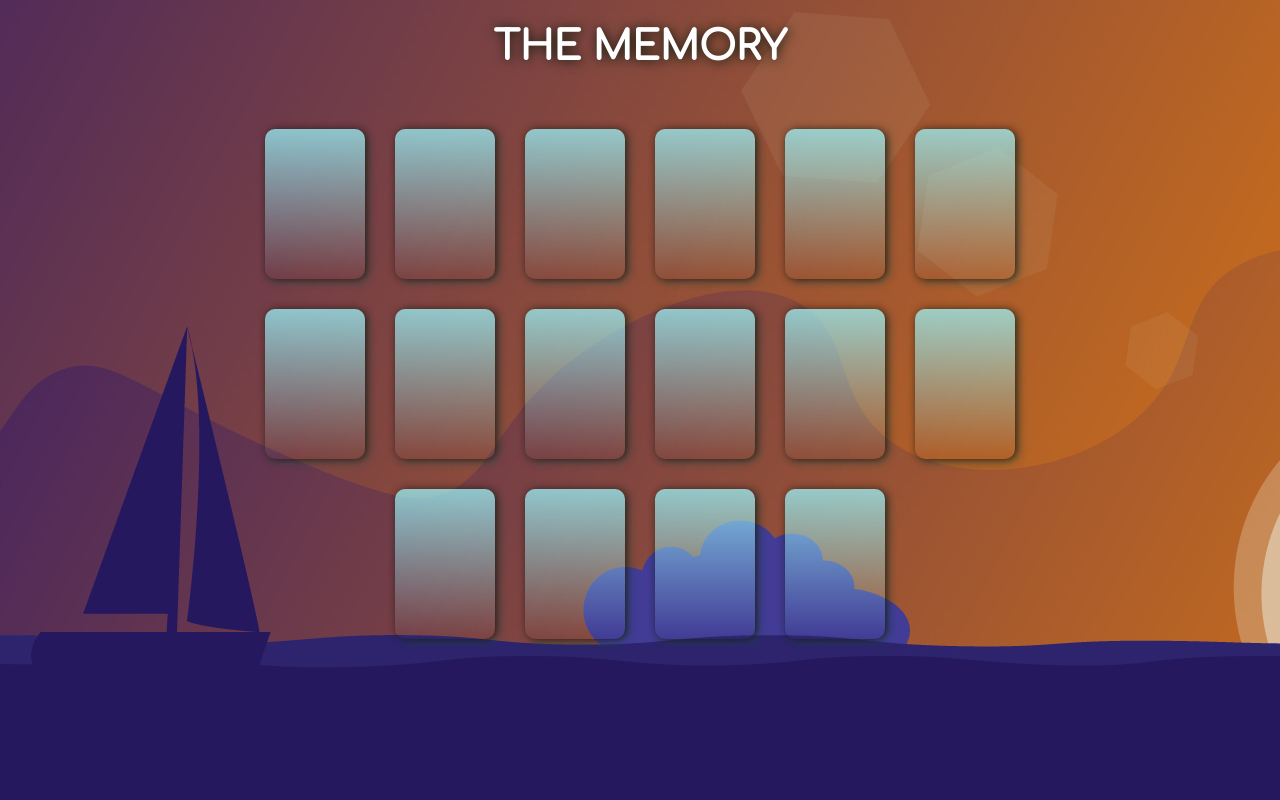
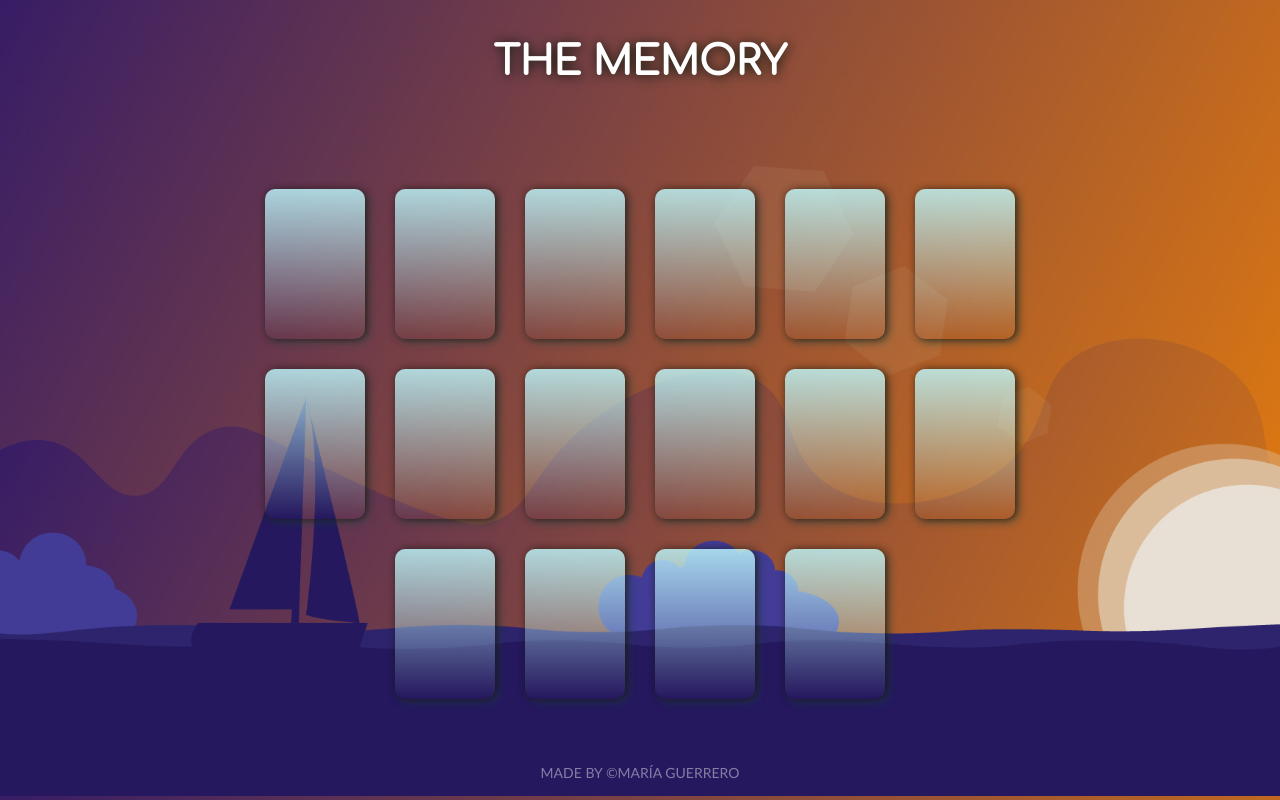
Before and after one commit to maria-guerrero/memory-game, a website: page index.html in a window 1280 px wide. Drawn offline with Linux system fonts and the light colour scheme.

Commit message:
add responsive

```diff
--- a/index.html
+++ b/index.html
@@ -36,12 +36,14 @@
         </div>
     </main>
 
+    <footer>
+        <p class="footer">Made by &copy;María Guerrero</p>
+    </footer>
+
     <script src="./js/01-variables-globales.js"></script>
     <script src="./js/02-baraja-reparte.js"></script>
     <script src="./js/03-descubrir-comparar.js"></script>
     <script src="./js/04-acierto-error.js"></script>
-    <script src="./js/06-chronometer.js"></script>
-    <script src="./js/07-contador.js"></script>
     <script src="./js/08-finish.js"></script>
     <script src="./js/05-iniciar.js"></script>
 </body>
--- a/styles/style.css
+++ b/styles/style.css
@@ -16,9 +16,9 @@
   font-family: 'Comfortaa', cursive;
   text-transform: uppercase;
   font-size: 40px;
-  padding: 25px;
+  padding: 40px;
   color: white;
-  filter: drop-shadow(1px 1px 6px rgba(19, 170, 145, 0.815));
+  filter: drop-shadow(1px 1px 6px rgba(78, 249, 255, 0.815));
 }
   .title:hover {
     filter: drop-shadow(1px 1px 6px rgb(6, 24, 12));
@@ -29,6 +29,7 @@
     color: rgb(158, 158, 158);
   }
   .header-num {
+    height: 100vh;
     font-size: 35px;
     font-family: 'Roboto Mono', monospace;
     color: rgb(158, 158, 158);
@@ -36,9 +37,9 @@
 
 .bodyElement {
     font-size: 2rem;
+    background-position: center;
     background-image: url('../images/sunset.jpeg');
-    background-position: center;
-    background-repeat: no-repeat;
+    background-size: cover;
   }
 
   .mainElement {
@@ -47,7 +48,7 @@
     flex-direction: column;
     justify-content: center;
     position: relative;
-    padding-top: 20px;
+    padding-top: 50px;
   }
 
   .feedback {
@@ -77,9 +78,8 @@
     justify-content: center;
     align-items: center;
     border-radius: 10px;
-    background: linear-gradient(to bottom, #99f8ffb9 0%, transparent 100%);
+    background: linear-gradient(to bottom, #befbffce 0%, transparent 100%);
     box-shadow: 2px 1px 8px rgba(24, 15, 7, 0.863), 4px 4px 10px rgba(35, 167, 156, 0.212);
-    /* position: relative; */
     transition: 0.3s;
     cursor: pointer;
     backface-visibility: hidden;
@@ -94,7 +94,7 @@
     bottom: 0;
     transform: rotateY(-180deg);
     backface-visibility: hidden;
-    background: rgba(255, 255, 255, 0.788);
+    background: rgb(152, 231, 255);
     box-shadow: 1px 1px 3px rgba(13, 14, 14, 0.589), 4px 4px 10px rgba(12, 11, 11, 0.603);
     border-radius: 10px;
     display: flex;
@@ -111,26 +111,6 @@
   .card.discovered {
     transform: rotateY(-180deg);
   }
-
-  /* @keyframes error {
-  10%,
-  90% {
-    transform: rotateY(-180deg) translateX(-1px);
-  }
-  20%,
-  80% {
-    transform: rotateY(-180deg) translateX(2px);
-  }
-  30%,
-  50%,
-  70% {
-    transform: rotateY(-180deg) translateX(-4px);
-  }
-  40%,
-  60% {
-    transform: rotateY(-180deg) translateX(4px);
-  }
-} */
 
   @keyframes success {
     from {
@@ -157,6 +137,24 @@
     animation: success 1.3s ease-in-out forwards;
   }
 
-  /* .error {
-    animation: error 0.82s cubic-bezier(0.1, 0.7, 1.0, 0.1) both;
-  } */
+  .footer {
+    font-size: 14px;
+    color: rgba(255, 255, 255, 0.438);
+    text-transform: uppercase;
+    font-family: 'Gill Sans', 'Gill Sans MT', Calibri, 'Trebuchet MS', sans-serif;
+    text-align: center;
+    padding-top: 50px;
+    padding-bottom: 15px;
+  }
+
+@media (min-width: 1200px) {
+  .bodyElement {
+    background-position: center;
+    background-size: cover;
+  }
+  .card {
+    width: 100px;
+    height: 150px;
+    margin: 15px;
+  }
+}
```
Also changed, not shown: package.json (added, +42 -0 lines), 1 other file.
